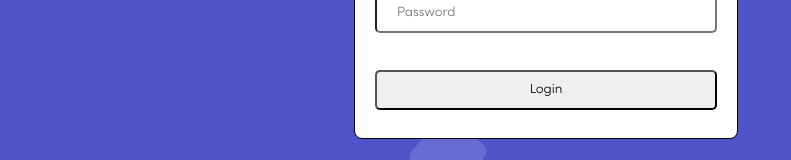
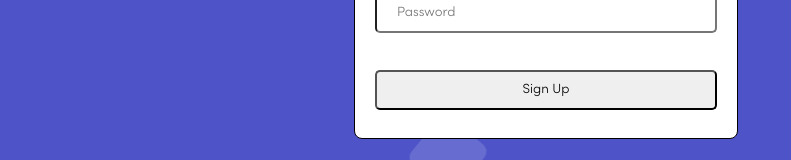
Before and after one commit to Ali-Olliek/Address-book, a React (Create React App) app in the folder react-front-end/: page /SignUp in a window 1280 px wide. Shown: the part 461-621 px from the top of the page, without its empty margins (94-885 px from the left). Built offline with nearby package versions, Linux system fonts and the light colour scheme.

Commit message:
Added Background Animation to Login and Signup

```diff
--- a/react-front-end/src/pages/Login.js
+++ b/react-front-end/src/pages/Login.js
@@ -1,8 +1,9 @@
 import React, { useState } from "react";
 import axios from "axios";
 import "../styles/auth/backgroundAnimation.css";
-import '../styles/auth/auth.css'
-import Circles from '../components/circles'
+import '../styles/auth/auth.css';
+import Circles from '../components/Circles';
+
 
 export default function Login() {
   const [values, setValues] = useState({
--- a/react-front-end/src/pages/Signup.js
+++ b/react-front-end/src/pages/Signup.js
@@ -2,7 +2,7 @@ import React, { useState } from "react";
 import axios from "axios";
 import "../styles/auth/auth.css";
 import "../styles/auth/backgroundAnimation.css";
-import Circles from "../components/circles";
+import Circles from "../components/Circles";
 
 export default function SignUp() {
   // States
@@ -54,7 +54,7 @@ export default function SignUp() {
 
   return (
     <div className="Page signUp area">
-    <Circles/>
+      <Circles />
       <form className="Form Auth signUpPage">
         <h2>Sign Up</h2>
         <p>Everyone In One Place</p>
@@ -93,7 +93,7 @@ export default function SignUp() {
           <span>Please enter an Password</span>
         ) : null}
         <button onClick={handleSubmit} type="submit">
-          Login
+          Sign Up
         </button>
       </form>
     </div>
```
